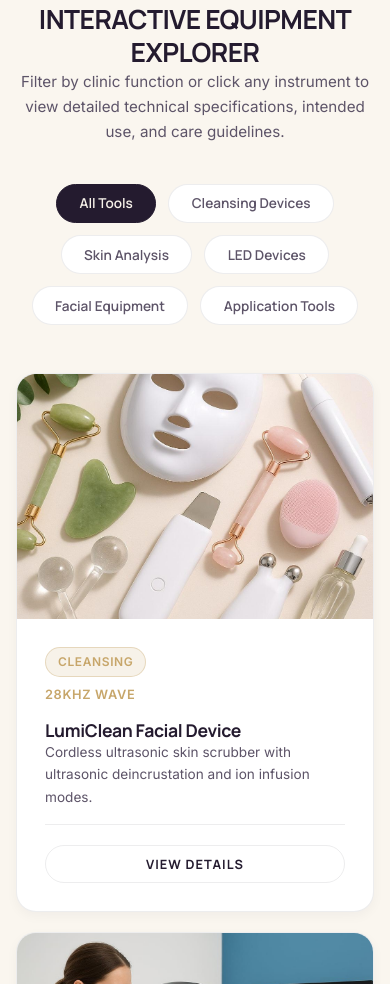
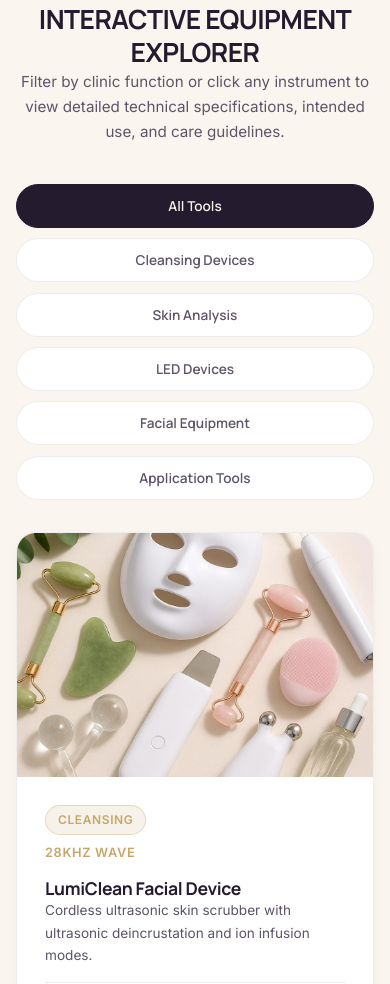
Before and after one commit to empsf179it-tech/Skincare-Treatments-Tools-Automation-Suite, a plain HTML site: page tools.html in a window 390 px wide. Shown: the part 1064-2048 px from the top of the page. Drawn offline with nearby package versions, Linux system fonts and the light colour scheme; a web font is replaced by a local one.

Commit message:
Stack tools explorer filter buttons one-by-one with uniform size on mobile

```diff
--- a/assets/css/style.css
+++ b/assets/css/style.css
@@ -2539,6 +2539,26 @@ input[type="date"].form-control {
     width: calc((100% - 1.75rem) / 2 - 0.2px);
   }
 
+  /* Skincare Tools Explorer filter buttons stacked one-by-one with identical size in mobile view */
+  #toolsExplorer .filter-bar {
+    flex-direction: column;
+    align-items: stretch;
+    width: 100%;
+    gap: 0.65rem;
+    margin-bottom: 2rem;
+  }
+
+  #toolsExplorer .filter-btn {
+    width: 100%;
+    min-height: 44px;
+    padding: 0.75rem 1.25rem;
+    display: flex;
+    align-items: center;
+    justify-content: center;
+    text-align: center;
+    box-sizing: border-box;
+  }
+
   .grid-3-cards {
     grid-template-columns: 1fr;
   }
--- a/skincare-suite/assets/css/style.css
+++ b/skincare-suite/assets/css/style.css
@@ -2539,6 +2539,26 @@ input[type="date"].form-control {
     width: calc((100% - 1.75rem) / 2 - 0.2px);
   }
 
+  /* Skincare Tools Explorer filter buttons stacked one-by-one with identical size in mobile view */
+  #toolsExplorer .filter-bar {
+    flex-direction: column;
+    align-items: stretch;
+    width: 100%;
+    gap: 0.65rem;
+    margin-bottom: 2rem;
+  }
+
+  #toolsExplorer .filter-btn {
+    width: 100%;
+    min-height: 44px;
+    padding: 0.75rem 1.25rem;
+    display: flex;
+    align-items: center;
+    justify-content: center;
+    text-align: center;
+    box-sizing: border-box;
+  }
+
   .grid-3-cards {
     grid-template-columns: 1fr;
   }
```
